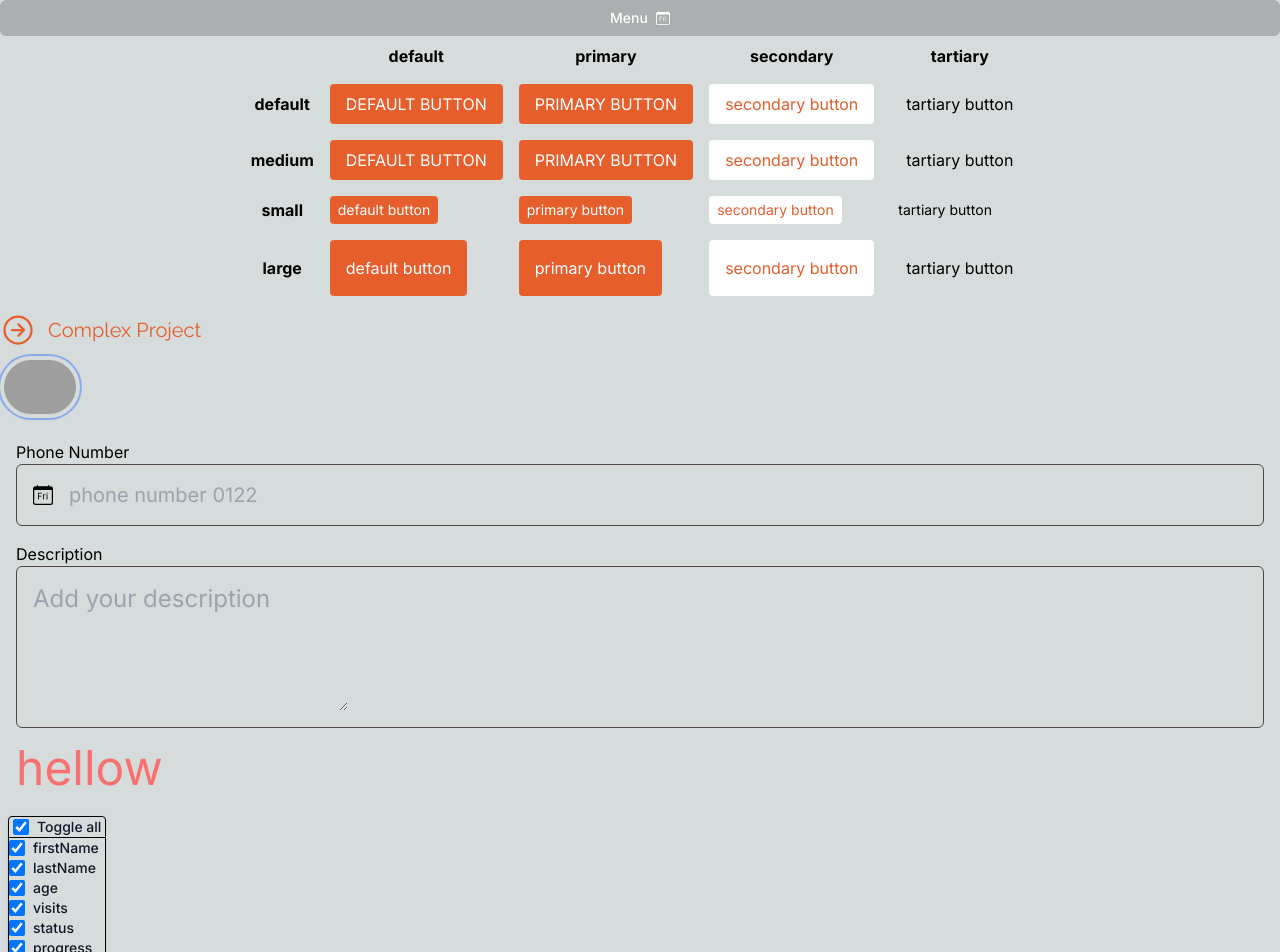
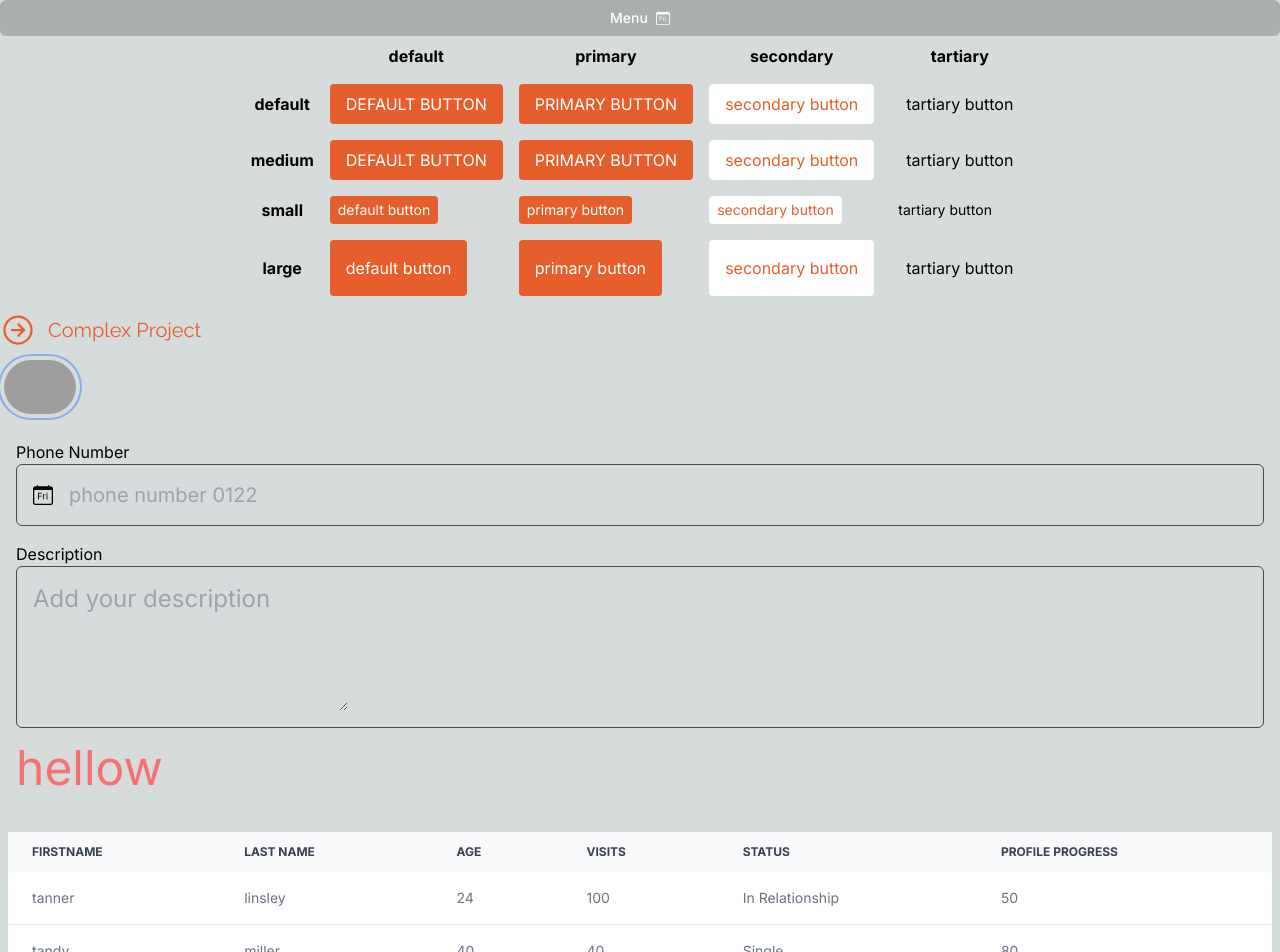
Before and after one commit to abrarfahim19/worktite-frontend, a Next.js app: page / in a window 1280 px wide. Shown: the top 952 px of the page. Built offline with nearby package versions, Linux system fonts and the light colour scheme; grey boxes are pictures that could not be loaded.

Commit message:
tanstack table added

```diff
--- a/src/app/page.tsx
+++ b/src/app/page.tsx
@@ -1,18 +1,89 @@
 'use client';
 import { Button } from '@/ui/Button';
 import { IoArrowForwardCircleOutline } from 'react-icons/io5';
-import { cx } from 'class-variance-authority';
 import { Avatar } from '@/ui/Avatar';
 import { Input } from '@/ui/Input';
 import { BsCalendarDay } from 'react-icons/bs';
 import { TextArea } from '@/ui/TextArea';
 import { Text } from '@/ui/Text';
+import { Dropdown } from '@/ui/Dropdown';
+import { ColumnDef } from '@tanstack/react-table';
+import React from 'react';
 import { Table } from '@/ui/Table';
-import { Dropdown } from '@/ui/Dropdown';
 
 const intents = [undefined, 'primary', 'secondary', 'tartiary'] as const;
 const sizes = [undefined, 'medium', 'small', 'large'] as const;
 
+type Person = {
+  firstName: string;
+  lastName: string;
+  age: number;
+  visits: number;
+  status: string;
+  progress: number;
+};
+
+const defaultData: Person[] = [
+  {
+    firstName: 'tanner',
+    lastName: 'linsley',
+    age: 24,
+    visits: 100,
+    status: 'In Relationship',
+    progress: 50,
+  },
+  {
+    firstName: 'tandy',
+    lastName: 'miller',
+    age: 40,
+    visits: 40,
+    status: 'Single',
+    progress: 80,
+  },
+  {
+    firstName: 'joe',
+    lastName: 'dirte',
+    age: 45,
+    visits: 20,
+    status: 'Complicated',
+    progress: 10,
+  },
+];
+
+const defaultColumns: ColumnDef<Person>[] = [
+  {
+    accessorKey: 'firstName',
+    cell: (info) => info.getValue(),
+    // footer: (props) => props.column.id,
+  },
+  {
+    accessorFn: (row) => row.lastName,
+    id: 'lastName',
+    cell: (info) => info.getValue(),
+    header: () => <span>Last Name</span>,
+    // footer: (props) => props.column.id,
+  },
+  {
+    accessorKey: 'age',
+    header: () => 'Age',
+    footer: (props) => props.column.id,
+  },
+  {
+    accessorKey: 'visits',
+    header: () => <span>Visits</span>,
+    footer: (props) => props.column.id,
+  },
+  {
+    accessorKey: 'status',
+    header: 'Status',
+    footer: (props) => props.column.id,
+  },
+  {
+    accessorKey: 'progress',
+    header: 'Profile Progress',
+    footer: (props) => props.column.id,
+  },
+];
 export default function Home() {
   return (
     <div className=''>
@@ -33,11 +104,8 @@ export default function Home() {
           </button>
         </Dropdown>
       </div>
-      <table
-        className={cx(
-          'relative h-max w-max self-center justify-self-center [&_:where(th,td)]:p-2'
-        )}
-      >
+      <div></div>
+      <table className='relative h-max w-max self-center justify-self-center [&_:where(th,td)]:p-2'>
         <thead>
           <tr>
             <th></th>
@@ -97,7 +165,7 @@ export default function Home() {
         </Text>
       </div>
       <div>
-        <Table />
+        <Table data={defaultData} columns={defaultColumns} sorted={false}/>
       </div>
     </div>
   );
--- a/src/ui/Table/THead.tsx
+++ b/src/ui/Table/THead.tsx
@@ -1,27 +1,87 @@
 import React from 'react';
+import { AiOutlineSortAscending, AiOutlineSortDescending } from 'react-icons/ai';
 
 interface ITHead {
   table: any;
   flexRender: any;
+  sorted: any;
 }
 
-export const THead: React.FC<ITHead> = ({ table, flexRender }) => {
+enum Sort {
+  enable = 1,
+  disable = 0,
+}
+
+export const THead: React.FC<ITHead> = ({ sorted = Sort.disable, table, flexRender }) => {
+  const renderSort = (header: any) => {
+    switch (sorted) {
+      case Sort.enable:
+        return (
+          <div
+            {...{
+              className: header.column.getCanSort()
+                ? 'cursor-pointer select-none flex gap-x-2 items-center'
+                : 'cursor-pointer select-none flex gap-x-2 items-center',
+              onClick: header.column.getToggleSortingHandler(),
+            }}
+          >
+            {flexRender(header.column.columnDef.header, header.getContext())}
+            {{
+              asc: <AiOutlineSortAscending className='text-lg' />,
+              desc: <AiOutlineSortDescending className='text-lg' />,
+            }[header.column.getIsSorted() as string] ?? null}
+          </div>
+        );
+
+      default:
+        return flexRender(header.column.columnDef.header, header.getContext());
+    }
+  };
   return (
     <thead className='bg-gray-50 text-xs uppercase text-gray-700 dark:bg-gray-700 dark:text-gray-400'>
-      {table.getHeaderGroups().map((headerGroup: any) => (
+    {table.getHeaderGroups().map((headerGroup: any) => (
+      <tr key={headerGroup.id}>
+        {headerGroup.headers.map((header: any) => (
+          <th className='px-6 py-3' key={header.id} colSpan={header.colSpan}>
+            {header.isPlaceholder
+              ? null
+              : renderSort(header)}
+          </th>
+        ))}
+      </tr>
+    ))}
+    </thead>
+  );
+};
+
+/**
+ <thead className='bg-gray-50 text-xs uppercase text-gray-700 dark:bg-gray-700 dark:text-gray-400'>
+ {table.getHeaderGroups().map((headerGroup: any) => (
         <tr key={headerGroup.id}>
           {headerGroup.headers.map((header: any) => (
             <th className='px-6 py-3' key={header.id} colSpan={header.colSpan}>
-              {header.isPlaceholder
-                ? null
-                : flexRender(
+              {header.isPlaceholder ? null : (
+                <div
+                  {...{
+                    className: header.column.getCanSort()
+                      ? 'cursor-pointer select-none flex gap-x-2 items-center'
+                      : 'cursor-pointer select-none flex gap-x-2 items-center',
+                    onClick: header.column.getToggleSortingHandler(),
+                  }}
+                >
+                  {flexRender(
                     header.column.columnDef.header,
                     header.getContext()
                   )}
+                  {{
+                    asc: <AiOutlineSortAscending className='text-lg' />,
+                    desc: <AiOutlineSortDescending className='text-lg' />,
+                  }[header.column.getIsSorted() as string] ?? null}
+                </div>
+              )}
             </th>
           ))}
         </tr>
       ))}
-    </thead>
-  );
-};
+ </thead>
+ */
--- a/src/ui/Table/Table.tsx
+++ b/src/ui/Table/Table.tsx
@@ -1,100 +1,71 @@
-'use client';
+import React from 'react';
+import { cva, VariantProps } from 'class-variance-authority';
 import {
   ColumnDef,
   flexRender,
   getCoreRowModel,
+  getSortedRowModel,
+  SortingState,
   useReactTable,
 } from '@tanstack/react-table';
-import React from 'react';
 import { THead } from './THead';
 import { TBody } from './TBody';
 
-type Person = {
-  firstName: string;
-  lastName: string;
-  age: number;
-  visits: number;
-  status: string;
-  progress: number;
-};
+interface ITable<T> {
+  columns: ColumnDef<T>[];
+  data: T[];
+  sorted?: boolean;
+  filter?: boolean;
+}
 
-const defaultData: Person[] = [
-  {
-    firstName: 'tanner',
-    lastName: 'linsley',
-    age: 24,
-    visits: 100,
-    status: 'In Relationship',
-    progress: 50,
+interface DataType {
+  [key: string]: any;
+}
+
+const VTable = cva('', {
+  variants: {
+    intent: {
+      primary: [
+        'flex items-center gap-x-4 p-4 rounded-md hover:opacity-80 border border-[#504845] text-xl',
+      ],
     },
-  {
-    firstName: 'tandy',
-    lastName: 'miller',
-    age: 40,
-    visits: 40,
-    status: 'Single',
-    progress: 80,
   },
-  {
-    firstName: 'joe',
-    lastName: 'dirte',
-    age: 45,
-    visits: 20,
-    status: 'Complicated',
-    progress: 10,
+  defaultVariants: {
+    intent: 'primary',
   },
-];
+});
 
-const defaultColumns: ColumnDef<Person>[] = [
-  {
-    accessorKey: 'firstName',
-    cell: (info) => info.getValue(),
-    // footer: (props) => props.column.id,
-  },
-  {
-    accessorFn: (row) => row.lastName,
-    id: 'lastName',
-    cell: (info) => info.getValue(),
-    header: () => <span>Last Name</span>,
-    // footer: (props) => props.column.id,
-  },
-  {
-    accessorKey: 'age',
-    header: () => 'Age',
-    footer: (props) => props.column.id,
-  },
-  {
-    accessorKey: 'visits',
-    header: () => <span>Visits</span>,
-    footer: (props) => props.column.id,
-  },
-  {
-    accessorKey: 'status',
-    header: 'Status',
-    footer: (props) => props.column.id,
-  },
-  {
-    accessorKey: 'progress',
-    header: 'Profile Progress',
-    footer: (props) => props.column.id,
-  },
-];
+export interface TableProps<T extends DataType>
+  extends React.TableHTMLAttributes<HTMLTableElement>,
+    ITable<T>,
+    VariantProps<typeof VTable> {}
 
-export const Table = () => {
-  const [data, setData] = React.useState(() => [...defaultData]);
-  const [columns] = React.useState<typeof defaultColumns>(() => [
-    ...defaultColumns,
-  ]);
-  const [columnVisibility, setColumnVisibility] = React.useState({});
-
-  const rerender = React.useReducer(() => ({}), {})[1];
-
-  const table = useReactTable({
+export const Table = <T extends DataType>({
+  className,
+  intent,
   data,
   columns,
+  sorted = false,
+  filter = false,
+  ...props
+}: TableProps<T>) => {
+  const [tableData, setTableData] = React.useState<T[]>(() => [...data]);
+  const [sorting, setSorting] = React.useState<SortingState>([]);
+
+  const [tableColumns] = React.useState<ColumnDef<T>[]>(() => [...columns]);
+  const [columnVisibility, setColumnVisibility] = React.useState<{
+    [key: string]: boolean;
+  }>({});
+
+  const table = useReactTable<T>({
+    data: tableData,
+    columns: tableColumns,
     state: {
       columnVisibility,
+      sorting,
     },
+    onSortingChange: setSorting,
+    getSortedRowModel: getSortedRowModel(),
     onColumnVisibilityChange: setColumnVisibility,
     getCoreRowModel: getCoreRowModel(),
     debugTable: true,
@@ -104,7 +75,7 @@ export const Table = () => {
 
   return (
     <div className='p-2'>
-      <div className='inline-block rounded border border-black shadow'>
+      {filter && <div className='inline-block rounded border border-black shadow'>
         <div className='border-b border-black px-1'>
           <label className='flex items-center'>
             <input
@@ -121,8 +92,7 @@ export const Table = () => {
             </label>
           </label>
         </div>
-        {table.getAllLeafColumns().map((column) => {
-          return (
+        {table.getAllLeafColumns().map((column) => (
           <ul className='space-y-2 text-sm' key={column.id}>
             <li className='flex items-center'>
               <input
@@ -140,12 +110,11 @@ export const Table = () => {
               </label>
             </li>
           </ul>
-          );
-        })}
-      </div>
+        ))}
+      </div>}
       <div className='h-4' />
       <table className='w-full text-left text-sm text-gray-500 dark:text-gray-400'>
-        <THead table={table} flexRender={flexRender} />
+        <THead sorted={sorted ? 1 : 0} table={table} flexRender={flexRender} />
         <TBody table={table} flexRender={flexRender} />
       </table>
     </div>
```
Lines whose indentation alone changed are shown as unchanged.
